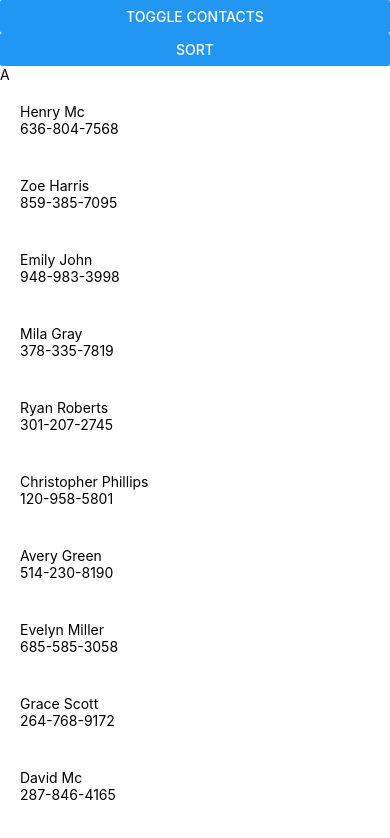
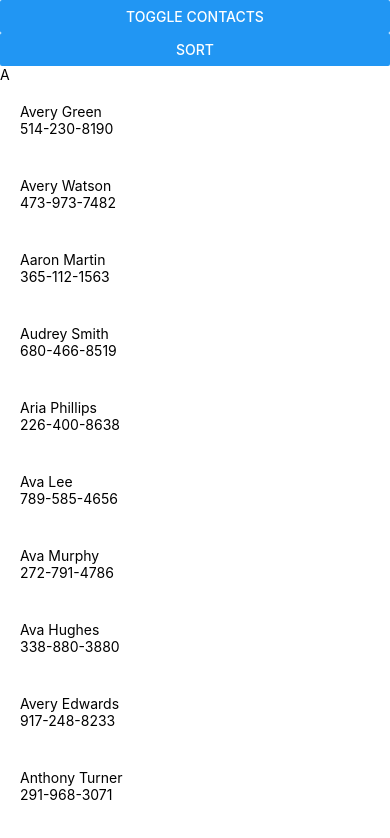
Before and after one commit to TammyLaforest/cs50M-contacts-list, a React Native app: screen / in a window 390 px wide. Shown: the top 838 px of the page. Built offline with nearby package versions, Linux system fonts and the light colour scheme.

Commit message:
section headers are sorting now

```diff
--- a/ContactsList.js
+++ b/ContactsList.js
@@ -12,20 +12,21 @@ const ContactsList = props => {
     const ContactsByLetter = props.contacts.reduce((obj, contact) => {
         const firstLetter = contact.name[0].toUpperCase()
         return {
+            ...obj, [firstLetter]: [...(obj[firstLetter] || []), contact]
+        }
+    }, {})
 
-        }
-    })
-
+    const sections = Object.keys(ContactsByLetter).sort().map(letter => ({
+        title: letter,
+        data: ContactsByLetter[letter]
+    }))
 
     return (
 
         <SectionList
             renderItem={renderItem}
             renderSectionHeader={renderSectionHeader}
-            sections={[{
-                title: 'A',
-                data: props.contacts
-            }]}
+            sections={sections}
         />
     )
 }
```
